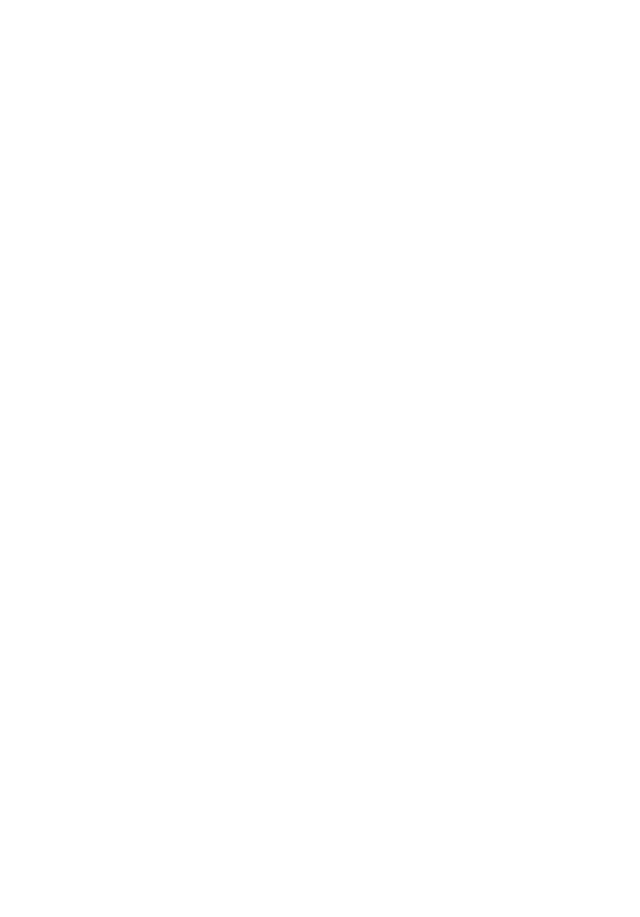
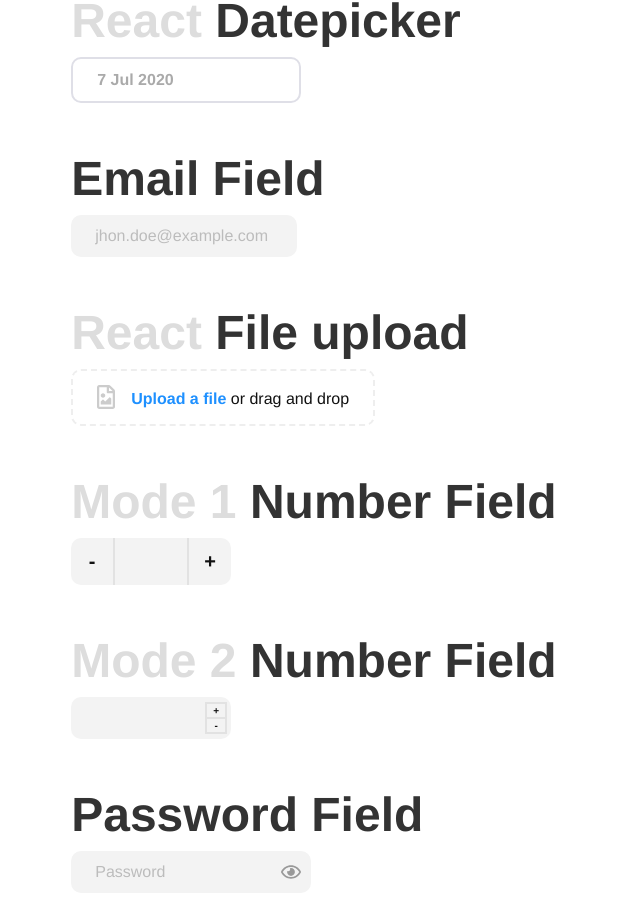
Before and after one commit to webx-components/webx-react, a React (Create React App) app: page /bubble in a window 1280 px wide. Shown: the part 807-1724 px from the top of the page, without its empty margins (0-640 px from the left). Before the commit the page ends 800 px from the top, so only its background shows below. Built offline with nearby package versions, Linux system fonts and the light colour scheme.

Commit message:
Added icon support for the Field tag, created a Password Field and cleaned up some code.

```diff
--- a/src/App.tsx
+++ b/src/App.tsx
@@ -3,14 +3,14 @@
 
 import "./styles/global.scss";
 
-import FramerTheme from "./themes/FramerTheme";
+import BubbleTheme from "./themes/BubbleTheme";
 import DefaultTheme from "./themes/DefaultTheme";
 
 
 function App() {
   return <Router>
     <Route path="/" exact component={DefaultTheme}/>
-    <Route path="/framer" exact component={FramerTheme}/>
+    <Route path="/bubble" exact component={BubbleTheme}/>
   </Router>;
 }
 
--- a/src/components/Datepicker/Datepicker.component.tsx
+++ b/src/components/Datepicker/Datepicker.component.tsx
@@ -159,6 +159,7 @@
             const selected = month.short === this.state.date.month ? theme.Selected : "";
 
             return <div
+              key={month.short}
               onClick={() => this.onMonthChange(month.short)}
               className={theme.DatepickerMonth + " " + selected}>{month.full}</div>;
           })}
@@ -167,7 +168,7 @@
         <div>
           <div className={theme.DatepickerWeeks}>
             {weekdays.map(weekday => {
-              return <div className={theme.DatepickerWeekday}>{weekday.short}</div>;
+              return <div key={weekday.short} className={theme.DatepickerWeekday}>{weekday.short}</div>;
             })}
           </div>
 
@@ -178,6 +179,7 @@
               const selected = day === this.state.date.day ? theme.Selected : "";
 
               return <div
+                key={day}
                 onClick={() => this.onDayChange(day)}
                 className={theme.DatepickerDay + " " + selected}>{day}</div>;
             })}
--- a/src/components/Field/Field.component.tsx
+++ b/src/components/Field/Field.component.tsx
@@ -6,7 +6,48 @@
  * @author Ingo Andelhofs
  */
 export default class Field extends Component<any, any> {
+  public inputRef = React.createRef<HTMLInputElement>();
+  public state = {
+    lastPass: false,
+  };
+
+
+  public componentDidMount() {
+    // Detect LastPass or other password managers
+    const inputElement = this.inputRef.current!;
+
+    let observer = new MutationObserver((mutations: MutationRecord[]) => {
+      if (inputElement.style.backgroundImage)
+        this.setState({lastPass: true});
+    });
+
+    observer.observe(inputElement, { attributes : true, attributeFilter : ['style'] });
+  }
+
+
+  /**
+   * Render the field component
+   */
   public render(): ReactNode {
-    return <input className={theme.Field} {...this.props}/>;
+    const { leftIconSrc, rightIconSrc, onLeftIconClick, onRightIconClick, ...props } = this.props;
+
+    return <div className={theme.Field}>
+      {leftIconSrc ? <img
+        className={theme.LeftIcon + " " + theme.Icon}
+        src={leftIconSrc}
+        alt="Left Icon"
+        onClick={onLeftIconClick}/> : null }
+
+      {rightIconSrc ? <img
+        className={theme.RightIcon + " " + theme.Icon + " " + (this.state.lastPass ? theme.LastPass : null)}
+        src={rightIconSrc}
+        alt="Right Icon"
+        onClick={onRightIconClick}/> : null }
+
+      <input
+        ref={this.inputRef}
+        className={theme.FieldInput}
+        {...props} />
+    </div>;
   }
 }
--- a/src/components/Field/Field.module.css
+++ b/src/components/Field/Field.module.css
@@ -1,4 +1,13 @@
 .Field {
+    position: relative;
+    display: inline-block;
+}
+
+.Field * {
+    box-sizing: border-box;
+}
+
+.FieldInput {
     padding: 12px 24px;
 
     border-radius: 10px;
@@ -12,6 +21,46 @@
     background-color: #f3f3f3;
 }
 
-.Field::placeholder {
+.FieldInput::placeholder {
     color: #bcbcbc;
 }
+
+
+.Field .Icon {
+    position: absolute;
+    height: 20px;
+    width: 20px;
+    top: 50%;
+
+    filter: invert(0.6);
+    cursor: pointer;
+}
+
+.Field .Icon:hover {
+    filter: invert(0.4);
+}
+
+.Field .LeftIcon {
+    left: 20px;
+    transform: translate(-50%, -50%);
+}
+
+.LeftIcon + .FieldInput {
+    padding-left: 38px;
+}
+
+.Field .RightIcon {
+    right: 20px;
+    transform: translate(50%, -50%);
+}
+
+.RightIcon + .FieldInput {
+    padding-right: 38px;
+}
+
+.Field .RightIcon.LastPass {
+    right: 38px;
+}
+.RightIcon.LassPass + .FieldInput {
+    padding-right: 56px;
+}
--- a/src/components/PasswordField/PasswordField.component.tsx
+++ b/src/components/PasswordField/PasswordField.component.tsx
@@ -1,14 +1,29 @@
 import React, {Component, ReactNode} from 'react';
-import theme from "./PasswordField.module.css";
+import Field from "../Field/Field.component";
+import eyeSvg from "./svg/eye.svg";
+import eyeSlashSvg from "./svg/eye-slash.svg";
+
 
 /**
  * class PasswordField
  * @author Ingo Andelhofs
  */
 export default class PasswordField extends Component {
+  public state = {
+    hidden: true,
+  };
+
+  public onChangeVisibility = () => {
+    this.setState({hidden: !this.state.hidden});
+  }
+
   public render(): ReactNode {
-    return <div className={theme.PasswordField}>
-      <input className={theme.PasswordFieldInput} type="password" />
-    </div>;
+    const {hidden} = this.state;
+
+    return <Field
+      type={hidden ? "password" : "text"}
+      placeholder="Password"
+      rightIconSrc={hidden ? eyeSvg : eyeSlashSvg}
+      onRightIconClick={this.onChangeVisibility} />;
   }
 }
--- a/src/themes/FramerTheme.tsx
+++ b/src/themes/BubbleTheme.tsx
@@ -10,10 +10,10 @@
 import PasswordField from "../components/PasswordField/PasswordField.component";
 
 /**
- * class FramerTheme
+ * class BubbleTheme
  * @author Ingo Andelhofs
  */
-export default class FramerTheme extends Component {
+export default class BubbleTheme extends Component {
   public render(): ReactNode {
     return <section>
       <h1><span>Webx React Forms</span> Bubble Theme</h1>
@@ -61,7 +61,7 @@
 
 
 
-      <div style={{height: "100vh"}}/>
+      <div style={{height: "20vh"}}/>
     </section>;
   }
 }
--- a/src/themes/DefaultTheme.tsx
+++ b/src/themes/DefaultTheme.tsx
@@ -137,9 +137,8 @@
       <h2>Textarea</h2>
       <textarea cols={30} rows={10} />
 
-      <br/>
-      <br/>
-      <br/>
+
+      <div style={{height: "20vh"}}/>
     </section>;
   }
 }
```
Also changed, not shown: src/components/PasswordField/svg/eye-slash.svg (added), src/components/PasswordField/svg/eye.svg (added).
